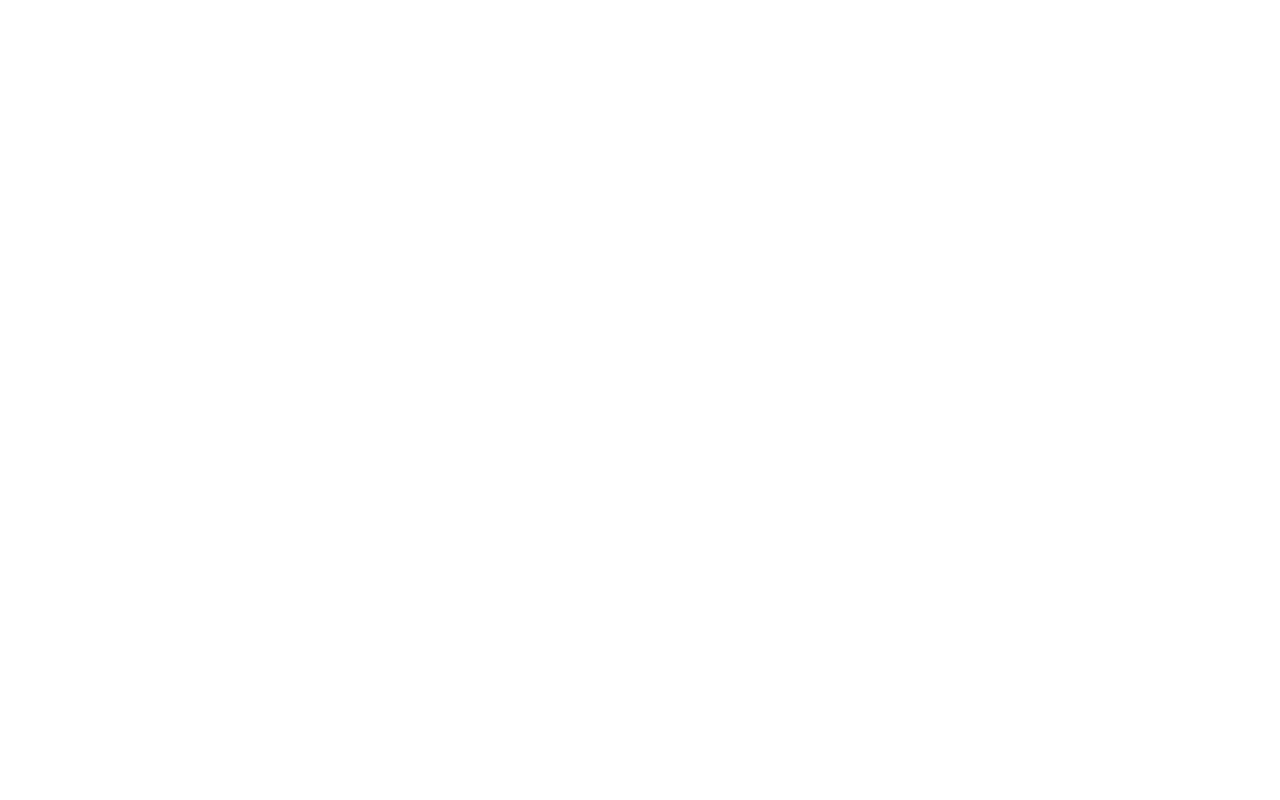
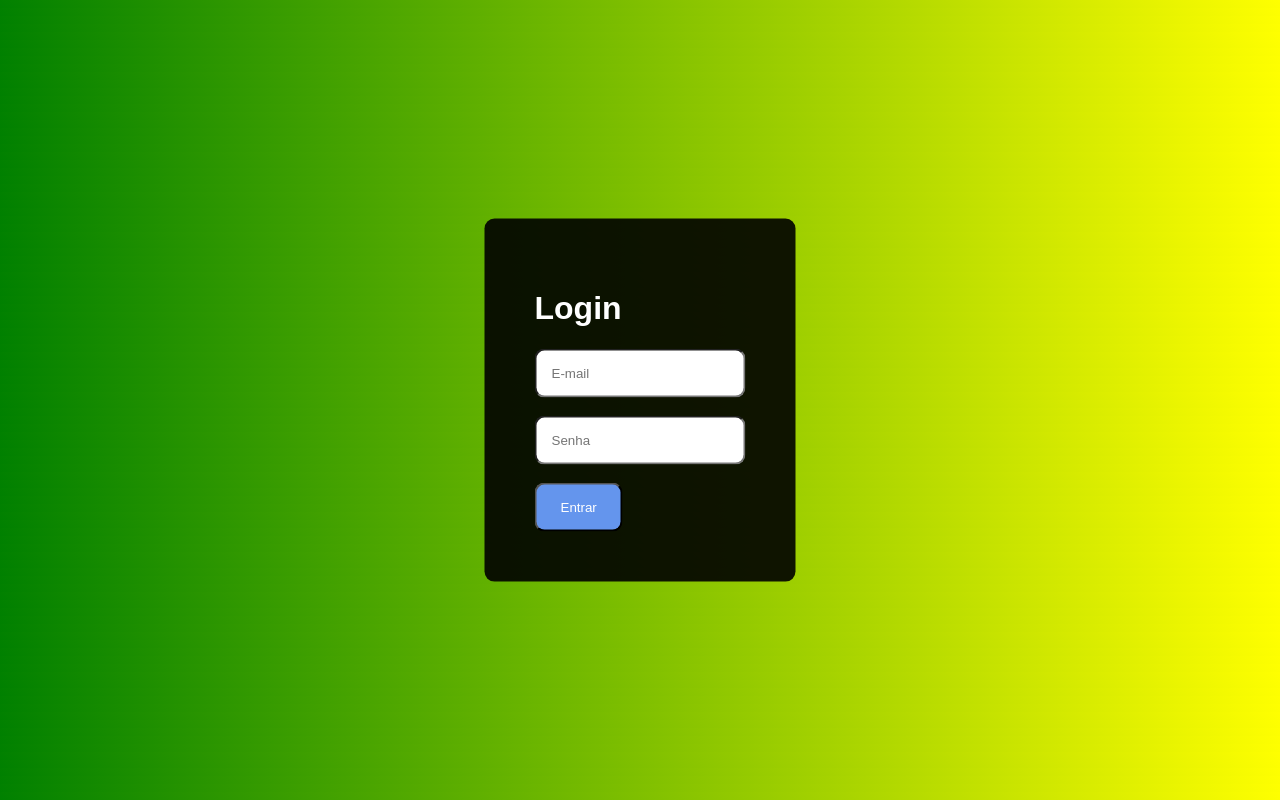
Before and after one commit to MikhelCB/Project, a plain HTML site: page index.html in a window 1280 px wide. Drawn offline with Linux system fonts and the light colour scheme.

Commit message:
project basic

```diff
--- a/index.html
+++ b/index.html
@@ -1,11 +1,19 @@
 <!DOCTYPE html>
 <html lang="pt-br">
-<head>
-    <meta charset="UTF-8">
-    <meta name="viewport" content="width=device-width, initial-scale=1.0">
-    <title>Document</title>
-</head>
-<body>
-
-</body>
+  <head>
+    <meta charset="UTF-8" />
+    <meta name="viewport" content="width=device-width, initial-scale=1.0" />
+    <title>Login</title>
+    <link rel="stylesheet" href="style.css" />
+  </head>
+  <body>
+    <div class="tela-login">
+      <h1>Login</h1>
+      <input type="Login" placeholder="E-mail" />
+      <br /><br />
+      <input type="Senha" placeholder="Senha" />
+      <br /><br />
+      <button>Entrar</button>
+    </div>
+  </body>
 </html>
--- /dev/null
+++ b/style.css
@@ -0,0 +1,27 @@
+body {
+  font-family: Arial, Helvetica, sans-serif;
+  background-image: linear-gradient(45deg, green, yellow);
+}
+
+.tela-login {
+  background-color: rgba(0, 0, 0, 0.9);
+  position: absolute;
+  top: 50%;
+  left: 50%;
+  transform: translate(-50%, -50%);
+  padding: 50px;
+  border-radius: 10px;
+  color: #fff;
+}
+
+input {
+  padding: 15px;
+  border-radius: 10px;
+}
+
+button {
+  padding: 15px 24px;
+  border-radius: 10px;
+  background-color: cornflowerblue;
+  color: #fff;
+}
```
Also changed, not shown: settings.json (deleted, +0 -37 lines), imagem.jpg (added).
